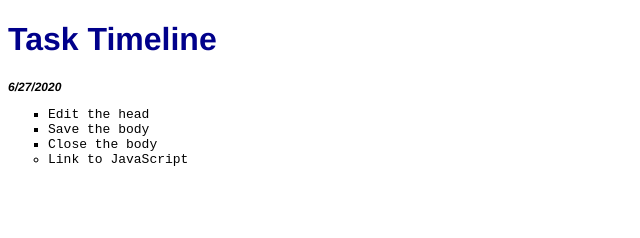
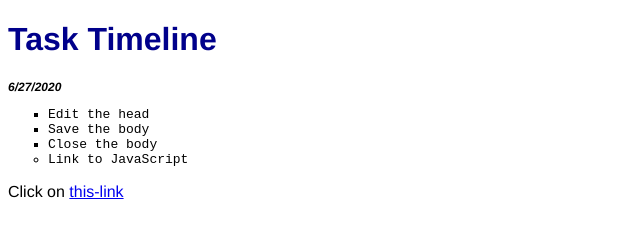
Before and after one commit to AbhPal/Sample_Web_App, a plain HTML site: page index.html in a window 1280 px wide. Shown: the whole page, without its empty margins (0-640 px from the left). Drawn offline with Linux system fonts and the light colour scheme.

Commit message:
Checking anchor tag

```diff
--- a/index.html
+++ b/index.html
@@ -14,6 +14,7 @@
           <li class="list">Close the body</li>
           <li>Link to JavaScript</li>
       </ul>
+      <p>Click on <a href="https://www.javatpoint.com/html-anchor" target="_blank">this-link</a></p>
       <script src="app.js"></script>
       <noscript>You need to enable JavaScript to view the full site.</noscript>
 
```
